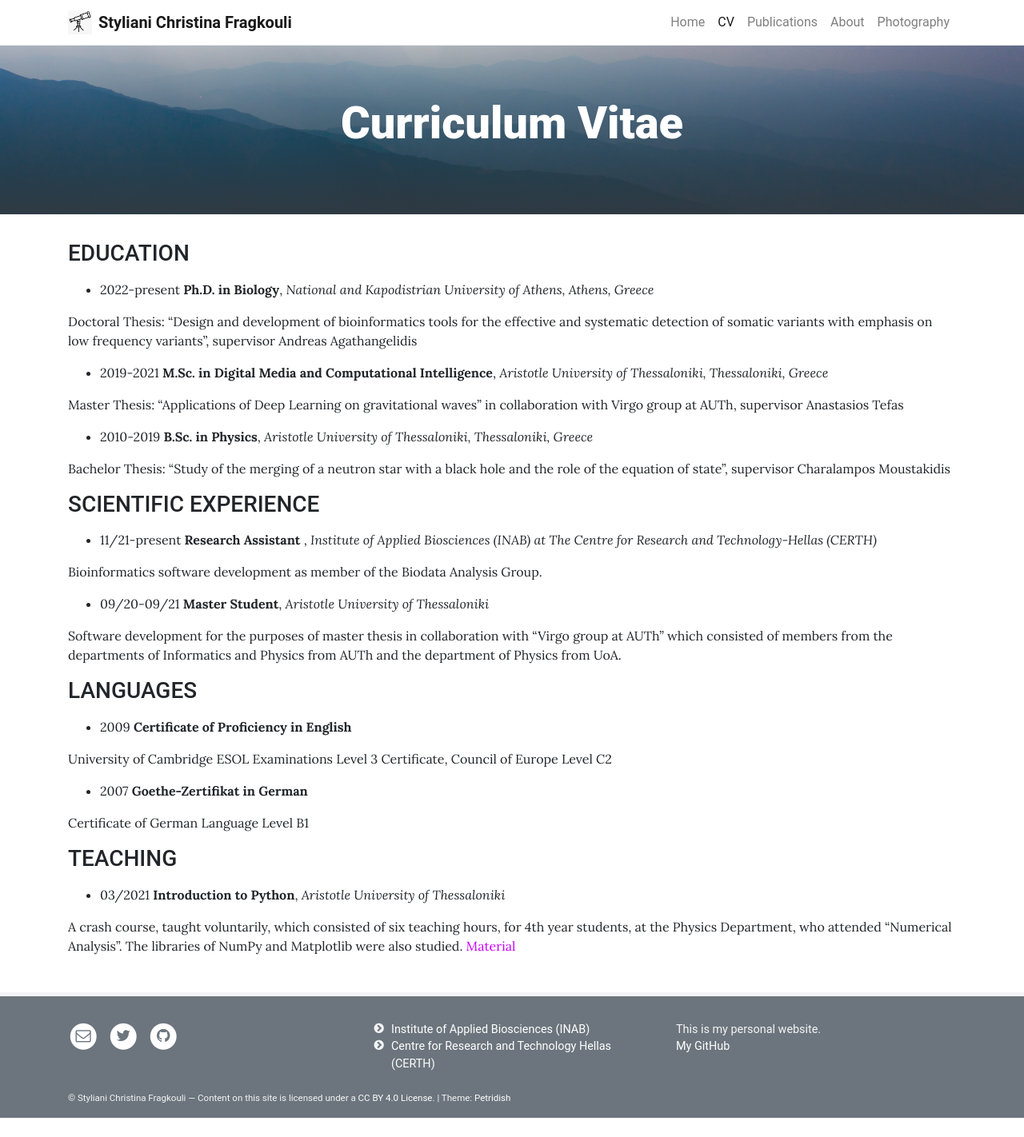
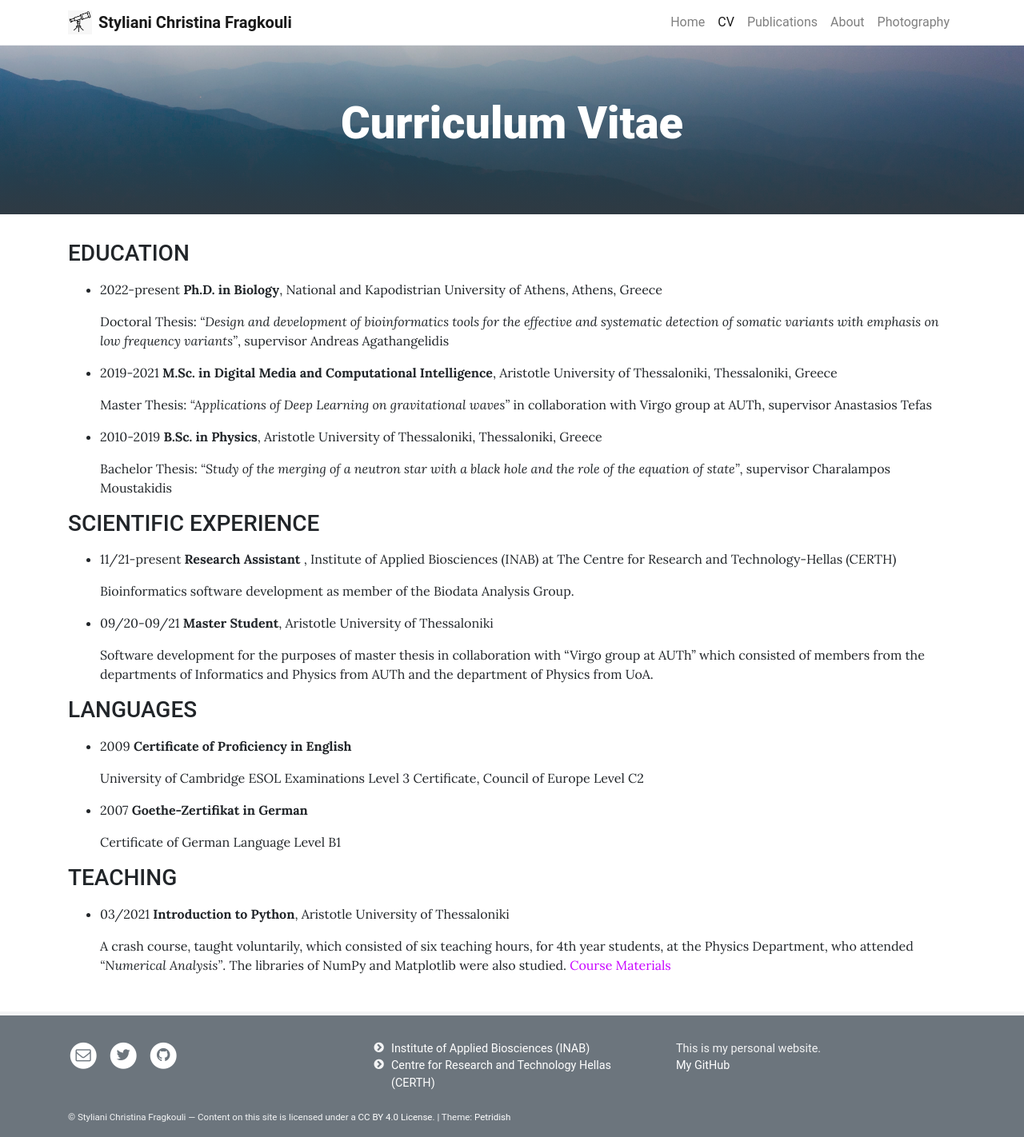
Before and after one commit to sfragkoul/sfragkoul.github.io, a Jekyll site: the page built from pages/CV.md, in a window 1280 px wide. Shown: the whole page at 80% size. Built offline with Jekyll 4.4.1, drawn with Linux system fonts in a browser that asks for light colours; before the commit the page ends 1398 px from its top, so only the background shows below that.

Commit message:
Update CV.md

```diff
--- a/pages/CV.md
+++ b/pages/CV.md
@@ -10,45 +10,47 @@ background: /assets/img/groupLogo/CV.jpg
 ### EDUCATION
 <p style="margin-bottom:15px"></p>
 
-- 2022-present    **Ph.D. in Biology**, *National and Kapodistrian University of Athens, Athens, Greece*
+- 2022-present    **Ph.D. in Biology**, National and Kapodistrian University of Athens, Athens, Greece
 
-Doctoral Thesis: “Design and development of bioinformatics tools for the effective and systematic detection of somatic variants with emphasis on low frequency variants”, supervisor Andreas Agathangelidis
+   Doctoral Thesis: *“Design and development of bioinformatics tools for the effective and systematic detection of somatic variants with emphasis on low frequency variants”*, supervisor Andreas Agathangelidis
 
-- 2019-2021    **M.Sc. in Digital Media and Computational Intelligence**, *Aristotle University of Thessaloniki, Thessaloniki, Greece*
+- 2019-2021    **M.Sc. in Digital Media and Computational Intelligence**, Aristotle University of Thessaloniki, Thessaloniki, Greece
 
-Master Thesis: "Applications of Deep Learning on gravitational waves" in collaboration with Virgo group at AUTh, supervisor Anastasios Tefas
+   Master Thesis: *"Applications of Deep Learning on gravitational waves"* in collaboration with Virgo group at AUTh, supervisor Anastasios Tefas
 
-- 2010-2019    **B.Sc. in Physics**, *Aristotle University of Thessaloniki, Thessaloniki, Greece*
+- 2010-2019    **B.Sc. in Physics**, Aristotle University of Thessaloniki, Thessaloniki, Greece
 
-Bachelor Thesis: "Study of the merging of a neutron star with a black hole and the role of the equation of state", supervisor Charalampos Moustakidis
+   Bachelor Thesis: *"Study of the merging of a neutron star with a black hole and the role of the equation of state"*, supervisor Charalampos Moustakidis
 
 
 ### SCIENTIFIC EXPERIENCE
 <p style="margin-bottom:15px"></p>
 
-- 11/21-present  **Research Assistant** , *Institute of Applied Biosciences (INAB) at The Centre for Research and Technology-Hellas (CERTH)*
+- 11/21-present  **Research Assistant** , Institute of Applied Biosciences (INAB) at The Centre for Research and Technology-Hellas (CERTH)
 
-Bioinformatics software development as member of the Biodata Analysis Group.
+   Bioinformatics software development as member of the Biodata Analysis Group.
 
 
-- 09/20-09/21 	**Master Student**, *Aristotle University of Thessaloniki*
+- 09/20-09/21 	**Master Student**, Aristotle University of Thessaloniki
 
-Software development for the purposes of master thesis in collaboration with “Virgo group at AUTh” which consisted of members from the departments of Informatics and Physics from AUTh and the department of Physics from UoA.
+   Software development for the purposes of master thesis in collaboration with “Virgo group at AUTh” which consisted of members from the departments of Informatics and Physics from AUTh and the department of Physics from UoA.
 
 
 ### LANGUAGES
 <p style="margin-bottom:15px"></p>
+
 - 2009	**Certificate of Proficiency in English**
 
-University of Cambridge ESOL Examinations Level 3 Certificate, Council of Europe Level C2
+   University of Cambridge ESOL Examinations Level 3 Certificate, Council of Europe Level C2
 
 - 2007 	**Goethe-Zertifikat in German**
 
-Certificate of German Language Level B1
+   Certificate of German Language Level B1
 
 ### TEACHING
 <p style="margin-bottom:15px"></p>
-- 03/2021 	**Introduction to Python**, *Aristotle University of Thessaloniki*
 
-A crash course, taught voluntarily, which consisted of six teaching hours, for 4th year students, at the Physics Department, who attended “Numerical Analysis”. The libraries of NumPy and Matplotlib were also studied.
-[Material](https://github.com/sfragkoul/Python_Intro)
+- 03/2021 	**Introduction to Python**, Aristotle University of Thessaloniki
+
+   A crash course, taught voluntarily, which consisted of six teaching hours, for 4th year students, at the Physics Department, who attended *“Numerical Analysis”*. The libraries of NumPy and Matplotlib were also studied.
+[Course Materials](https://github.com/sfragkoul/Python_Intro)
```
